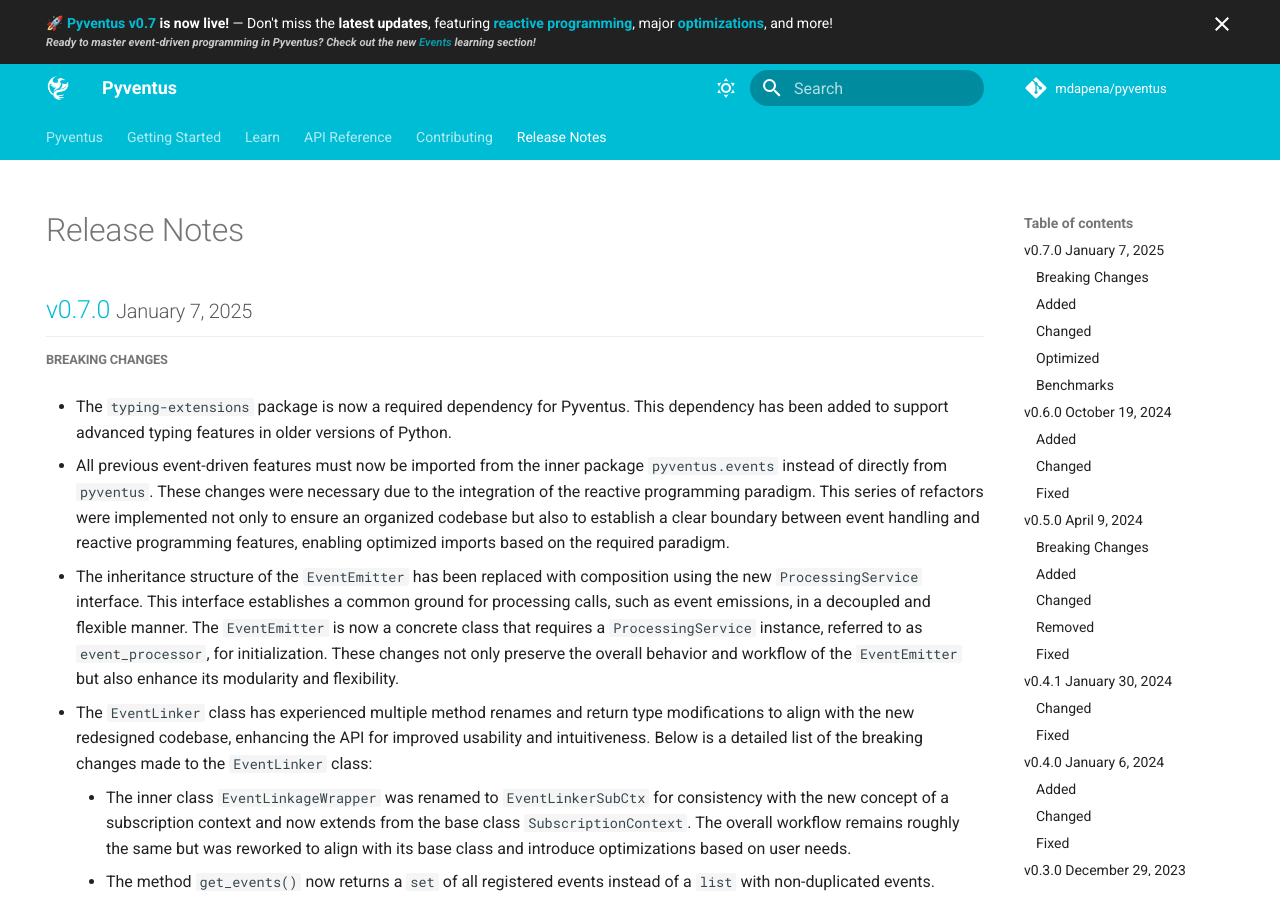
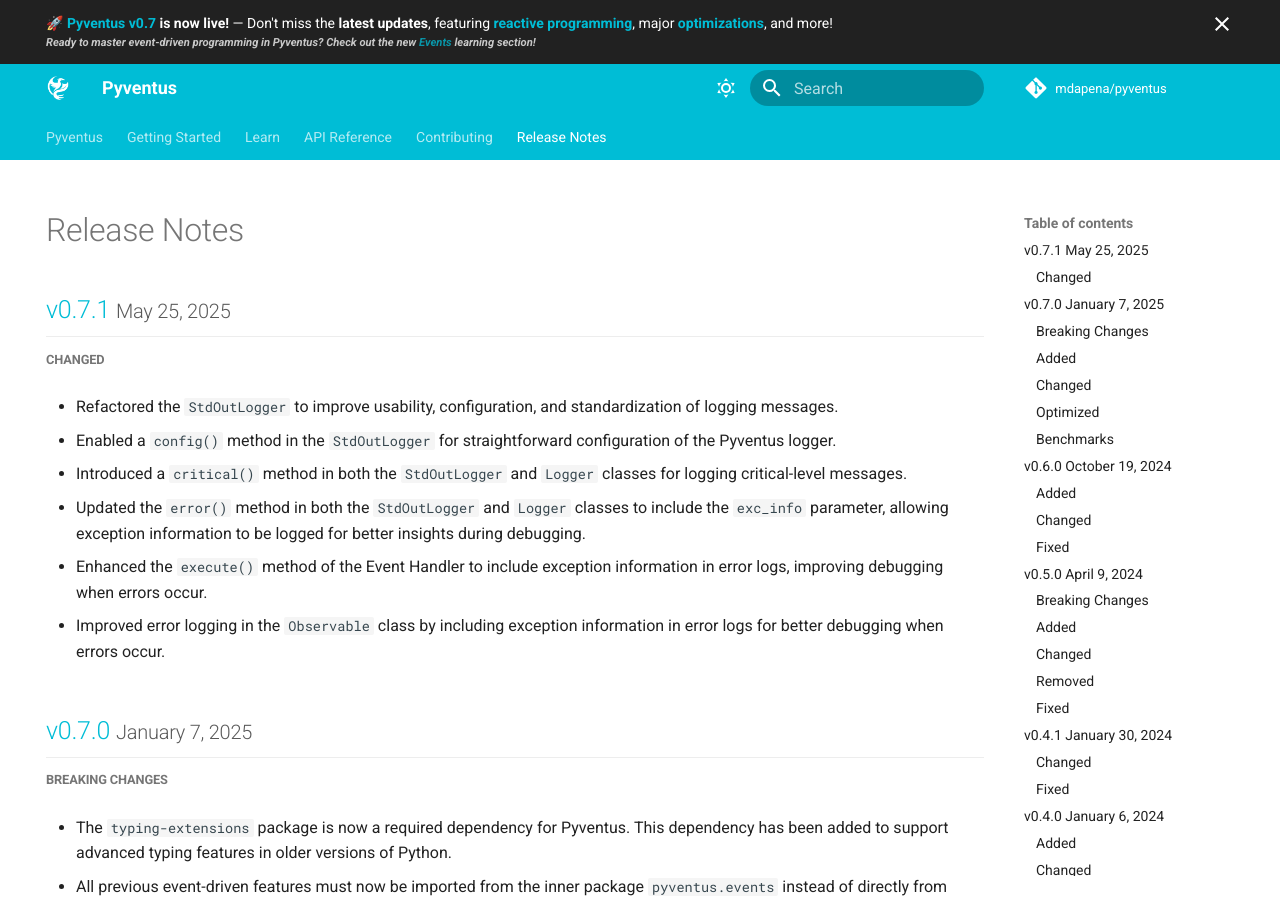
Before and after one commit to mdapena/pyventus, an MkDocs documentation site: the page built from docs/release-notes.md, in a window 1280 px wide and 900 px high. Built offline with MkDocs 1.6.1 and Material for MkDocs 9.7.7, drawn with Linux system fonts in a browser that asks for light colours; comment, search, counter and statistics services are not loaded; the version menu is left out.

Commit message:
Prepare for Pyventus `v0.7.1` Release (#41)
* Update citation file keywords

* Release version `0.7.1`

```diff
--- a/docs/release-notes.md
+++ b/docs/release-notes.md
@@ -9,6 +9,26 @@
 		margin-bottom: -0.2em !important;
 	}
 </style>
+
+[//]: # "--------------------------------------------------------------------------------------------------------------"
+
+## [v0.7.1](https://github.com/mdapena/pyventus/releases/tag/0.7.1) <small>May 25, 2025</small> { id="0.7.1" }
+
+<hr class="divider">
+
+##### Changed { id="0.7.1-changed" }
+
+-   Refactored the `StdOutLogger` to improve usability, configuration, and standardization of logging messages.
+
+-   Enabled a `config()` method in the `StdOutLogger` for straightforward configuration of the Pyventus logger.
+
+-   Introduced a `critical()` method in both the `StdOutLogger` and `Logger` classes for logging critical-level messages.
+
+-   Updated the `error()` method in both the `StdOutLogger` and `Logger` classes to include the `exc_info` parameter, allowing exception information to be logged for better insights during debugging.
+
+-   Enhanced the `execute()` method of the Event Handler to include exception information in error logs, improving debugging when errors occur.
+
+-   Improved error logging in the `Observable` class by including exception information in error logs for better debugging when errors occur.
 
 [//]: # "--------------------------------------------------------------------------------------------------------------"
 
--- a/src/pyventus/__init__.py
+++ b/src/pyventus/__init__.py
@@ -1,6 +1,6 @@
 """A powerful Python library for event-driven and reactive programming."""
 
-__version__ = "0.7.0"
+__version__ = "0.7.1"
 
 from .core.exceptions import PyventusException, PyventusImportException
 
```
Also changed, not shown: 1 other file.
